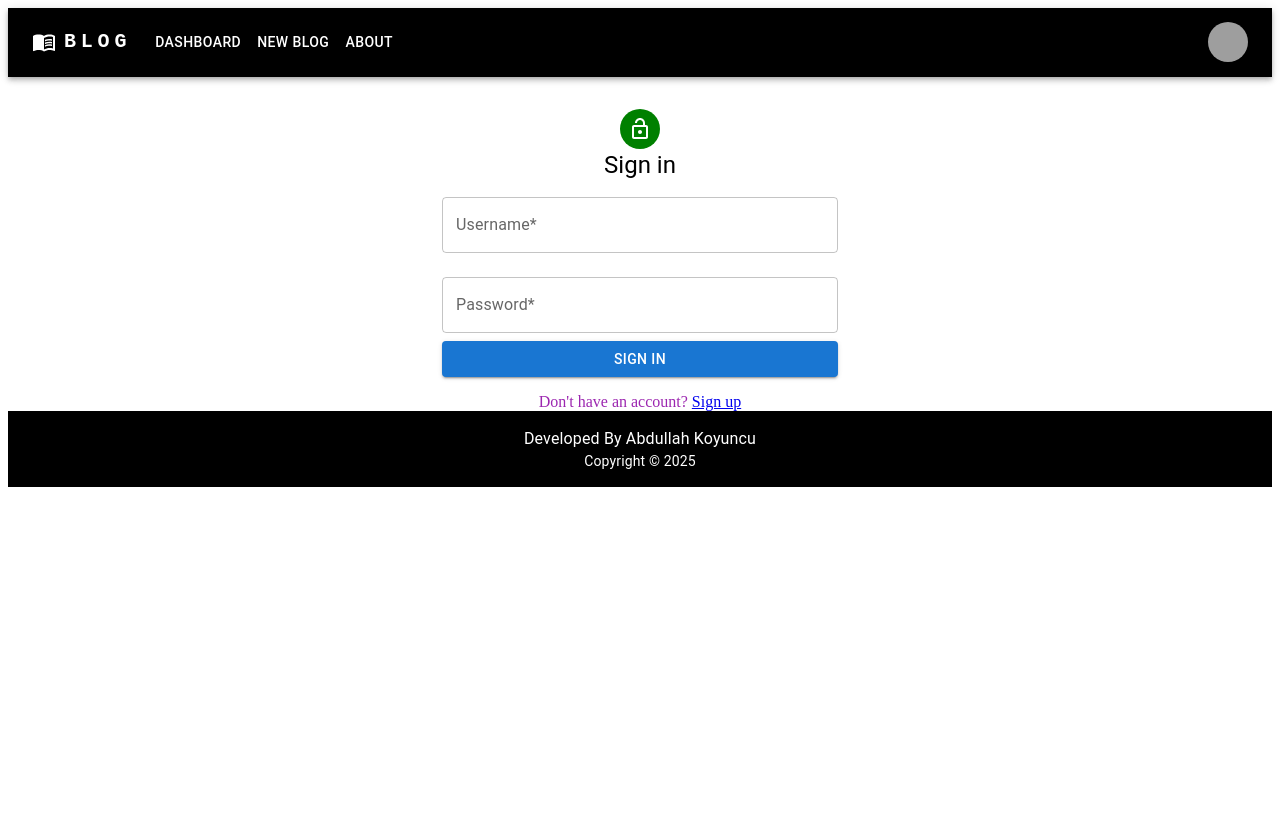
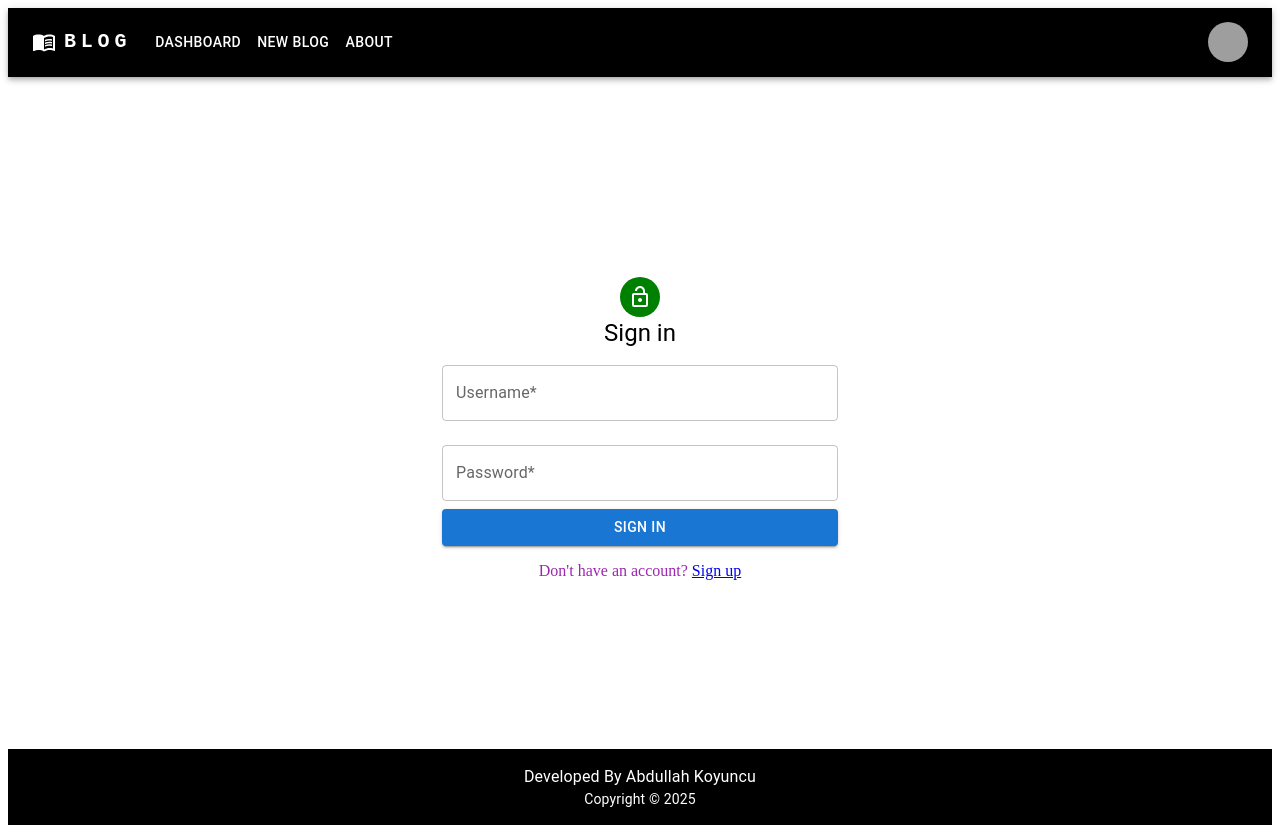
Before and after one commit to wiseweb-works/react-blog-app, a React (Vite) app: page /login in a window 1280 px wide. Before the commit the page ends 800 px from the top, so only its background shows below. Built offline with nearby package versions, Linux system fonts and the light colour scheme; no server answers; grey boxes are pictures that could not be loaded.

Commit message:
fix issue with isPublish not -ed

```diff
--- a/src/components/BlogModal.tsx
+++ b/src/components/BlogModal.tsx
@@ -20,7 +20,7 @@ type FormValues = {
   title: string;
   image: string;
   categoryId: string;
-  isPublished: boolean;
+  isPublish: boolean;
   content: string;
 };
 
@@ -117,9 +117,11 @@ const BlogModal: React.FC<BlogModalProps> = ({
       <FormControlLabel
         control={
           <Switch
-            name="isPublished"
-            checked={values.isPublished}
-            onChange={(e) => setFieldValue('isPublished', e.target.checked)}
+            name="isPublish"
+            checked={values.isPublish}
+            onChange={(e) => {
+              setFieldValue('isPublish', e.target.checked);
+            }}
             color="primary"
           />
         }
--- a/src/pages/Details.tsx
+++ b/src/pages/Details.tsx
@@ -155,7 +155,7 @@ const Details = () => {
                 onClick={async () => {
                   const isDeleted = await deletePost(post._id);
                   if (isDeleted) {
-                    navigate('/');
+                    navigate(-1);
                   }
                 }}
               >
--- a/src/pages/Login.tsx
+++ b/src/pages/Login.tsx
@@ -27,12 +27,22 @@ const Login = () => {
   };
 
   return (
-    <Container maxWidth="lg" sx={{ mt: 4 }}>
+    <Container
+      maxWidth="lg"
+      sx={{
+        mt: 4,
+        minHeight: '80vh',
+        display: 'flex',
+        justifyContent: 'center',
+        flexDirection: 'column',
+        alignItems: 'center',
+      }}
+    >
       <Container
         maxWidth="xs"
         sx={{
+          display: 'flex',
           justifyContent: 'center',
-          display: 'flex',
           flexDirection: 'column',
           alignItems: 'center',
         }}
--- a/src/pages/NewBlog.tsx
+++ b/src/pages/NewBlog.tsx
@@ -14,7 +14,7 @@ const NewBlog = () => {
       .required('Required'),
     image: Yup.string().url('Invalid URL'),
     categoryId: Yup.string().required('Required'),
-    isPublished: Yup.boolean().required('Required'),
+    isPublish: Yup.boolean().required('Required'),
     content: Yup.string().max(
       100,
       'Content cannot be more than 100 characters'
@@ -25,7 +25,7 @@ const NewBlog = () => {
     title: string;
     image: string;
     categoryId: string;
-    isPublished: boolean;
+    isPublish: boolean;
     content: string;
   };
 
@@ -46,11 +46,12 @@ const NewBlog = () => {
             title: '',
             image: '',
             categoryId: '',
-            isPublished: false,
+            isPublish: false,
             content: '',
           }}
           validationSchema={NewPostSchema}
           onSubmit={async (values) => {
+            console.log(values);
             const response = await createPost(values);
             if (response) navigate('/');
           }}
--- a/src/pages/Register.tsx
+++ b/src/pages/Register.tsx
@@ -47,7 +47,7 @@ const Register = () => {
   };
 
   return (
-    <Container maxWidth="lg" sx={{ mt: 4 }}>
+    <Container maxWidth="lg" sx={{ marginBlock: 4 }}>
       <Container
         maxWidth="xs"
         sx={{
--- a/src/services/postService.ts
+++ b/src/services/postService.ts
@@ -8,7 +8,7 @@ export const fetchPosts = async () => {
 };
 
 export const FetchMyPosts = async (userId: string) => {
-  const response = await api.get(`/blogs?filter[userId]=${userId}`);
+  const response = await api.get(`/blogs?author=${userId}`);
   return response.data.data;
 };
 
@@ -62,7 +62,7 @@ export const createPost = async (data: {
   title: string;
   image: string;
   categoryId: string;
-  isPublished: boolean;
+  isPublish: boolean;
   content: string;
 }) => {
   try {
```
